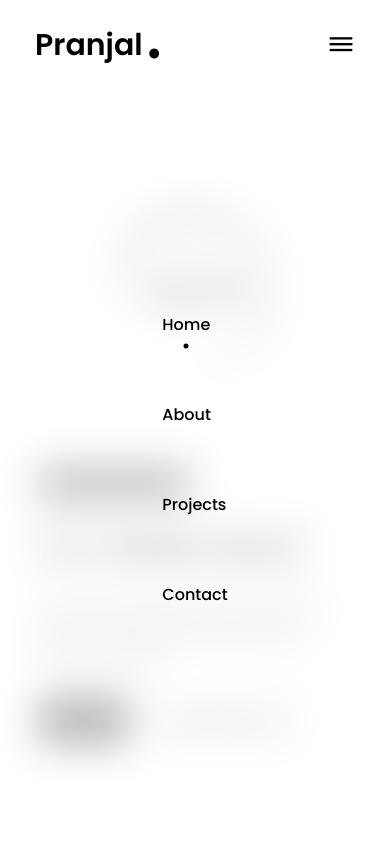
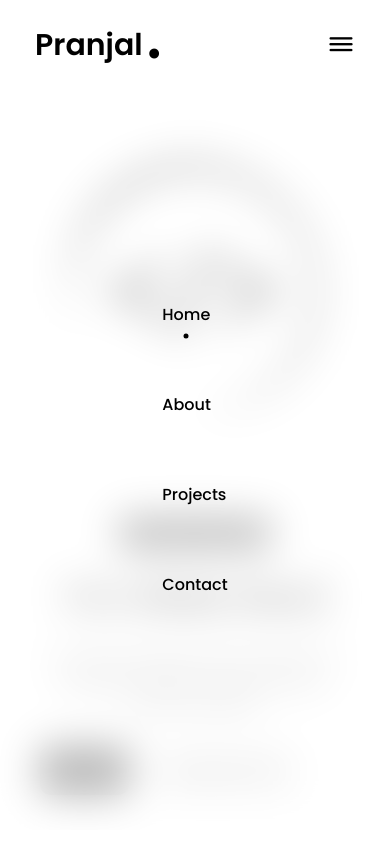
Before and after one commit to PranjalTripatHI07/portfolioweb.github.io, a plain HTML site: page index.html in a window 390 px wide. Both pictures are taken after a click on the icon 340 px from the left and 45 px from the top of the page. Shown: the top 844 px of the page. Drawn offline with nearby package versions, Linux system fonts and the light colour scheme.

Commit message:
update style.css file

```diff
--- a/style.css
+++ b/style.css
@@ -653,3 +653,108 @@ footer {
     width: 100%;
   }
 }
+/* Responsive CSS */
+@media only screen and (max-width: 1200px) {
+  .wrapper {
+    padding-inline: 5vw;
+  }
+}
+
+@media only screen and (max-width: 1024px) {
+  .nav-menu {
+    position: fixed;
+    top: 80px;
+    left: -100%;
+    flex-direction: column;
+    justify-content: center;
+    align-items: center;
+    background: rgba(255, 255, 255, 0.7);
+    backdrop-filter: blur(20px);
+    width: 100%;
+    min-height: 450px;
+    height: 90vh;
+    transition: 0.3s;
+  }
+  .nav_menu_list {
+    flex-direction: column;
+  }
+  .nav-menu-btn {
+    display: flex;
+    align-items: center;
+    justify-content: center;
+  }
+  .featured-box {
+    flex-direction: column;
+    justify-content: center;
+    height: 100vh;
+  }
+  .featured-text {
+    width: 100%;
+    order: 2;
+    justify-content: center;
+    text-align: center;
+    padding: 20px;
+  }
+  .image,
+  .image img {
+    width: 320px;
+    height: 320px;
+  }
+}
+
+@media only screen and (max-width: 768px) {
+  .nav-button {
+    display: none;
+  }
+  .nav-menu.responsive {
+    left: 0;
+  }
+  .nav-menu {
+    position: fixed;
+    top: 80px;
+    left: -100%;
+    flex-direction: column;
+    justify-content: center;
+    align-items: center;
+    background: rgba(255, 255, 255, 0.7);
+    backdrop-filter: blur(20px);
+    width: 100%;
+    min-height: 450px;
+    height: 90vh;
+    transition: 0.3s;
+  }
+  .nav_menu_list {
+    flex-direction: column;
+  }
+  .nav-menu-btn {
+    display: flex;
+    align-items: center;
+    justify-content: center;
+  }
+  .featured-box {
+    flex-direction: column;
+    justify-content: center;
+    height: 100vh;
+  }
+  .featured-text {
+    width: 100%;
+    order: 2;
+    justify-content: center;
+    text-align: center;
+    padding: 20px;
+  }
+  .image,
+  .image img {
+    width: 250px;
+    height: 250px;
+  }
+}
+
+@media only screen and (max-width: 600px) {
+  .nav-menu {
+    top: 70px;
+  }
+  .featured-text {
+    font-size: 14px;
+  }
+}
```
